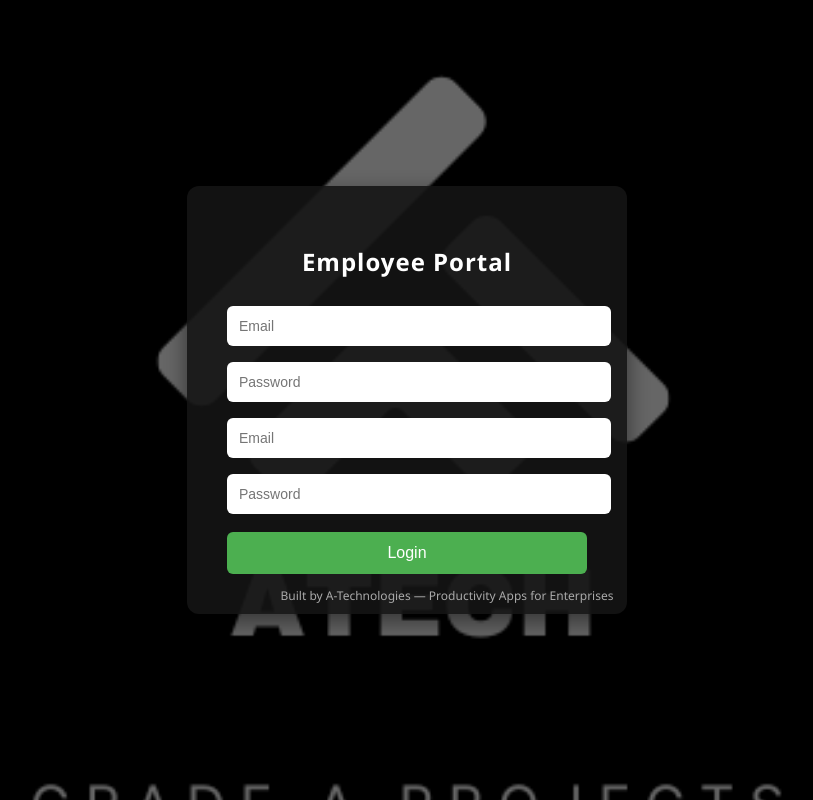
After one commit to Daniel-KK-world/EMS-Landing, a Python web app: template templates/index.html in a window 1280 px wide. The commit adds this page. Shown: the whole page, without its empty margins (233-1046 px from the left). Run offline with Jinja, Linux system fonts and the light colour scheme; the template is opened without the code that fills it, so the values that code supplies are empty; some libraries are stand-ins or nearby versions.

Commit message:
file structure done

```diff
--- a/index.html
+++ b/static/styles.css
@@ -1,15 +1,8 @@
-<!DOCTYPE html>
-<html lang="en">
-<head>
-  <meta charset="UTF-8">
-  <title>Secure Employee Login</title>
-  <script src="https://www.gstatic.com/firebasejs/10.13.1/firebase-app.js"></script>
-  <script src="https://www.gstatic.com/firebasejs/10.13.1/firebase-auth.js"></script>
-  <style>
+
     body {
       margin: 0;
       font-family: 'Segoe UI', sans-serif;
-      background: url('ATECHblacklogo.png') no-repeat center center fixed;
+      background: url('../static/ATECHblacklogo.png') no-repeat center center fixed;
       background-size: cover;
       display: flex;
       justify-content: center;
@@ -82,20 +75,3 @@
       color: #aaa;
       font-size: 12px;
     }
-  </style>
-</head>
-<body>
-  <div class="overlay"></div>
-  <div class="login-container bg-transparent">
-    <h2>Employee Portal</h2>
-    <input type="email" id="email" placeholder="Email">
-    <input type="password" id="password" placeholder="Password">
-    <button onclick="login()">Login</button>
-    <p id="message"></p>
-  </div>
-
-  <footer>
-    Built by A-Technologies — Productivity Apps for Enterprises
-  </footer>
-</body>
-</html>
--- /dev/null
+++ b/templates/index.html
@@ -0,0 +1,26 @@
+<!DOCTYPE html>
+<html lang="en">
+  <head>
+    <meta charset="UTF-8" />
+    <title>Secure Employee Login</title>
+    <link rel="stylesheet" href="/static/styles.css" />
+    <script src="https://www.gstatic.com/firebasejs/10.13.1/firebase-app.js"></script>
+    <script src="https://www.gstatic.com/firebasejs/10.13.1/firebase-auth.js"></script>
+  </head>
+  <body>
+    <div class="overlay"></div>
+    <div class="login-container bg-transparent">
+      <h2>Employee Portal</h2>
+      <input type="email" id="email" placeholder="Email" />
+      <input type="password" id="password" placeholder="Password" />
+
+
+      <form method="POST" action="/login">
+        <input type="email" name="email" placeholder="Email" required>
+        <input type="password" name="password" placeholder="Password" required>
+        <button type="submit">Login</button>
+      </form>
+
+    <footer>Built by A-Technologies — Productivity Apps for Enterprises</footer>
+  </body>
+</html>
```
Also changed, not shown: app.py (added), static/ATECHblacklogo.png (renamed from ATECHblacklogo.png), templates/signup.html (added).
